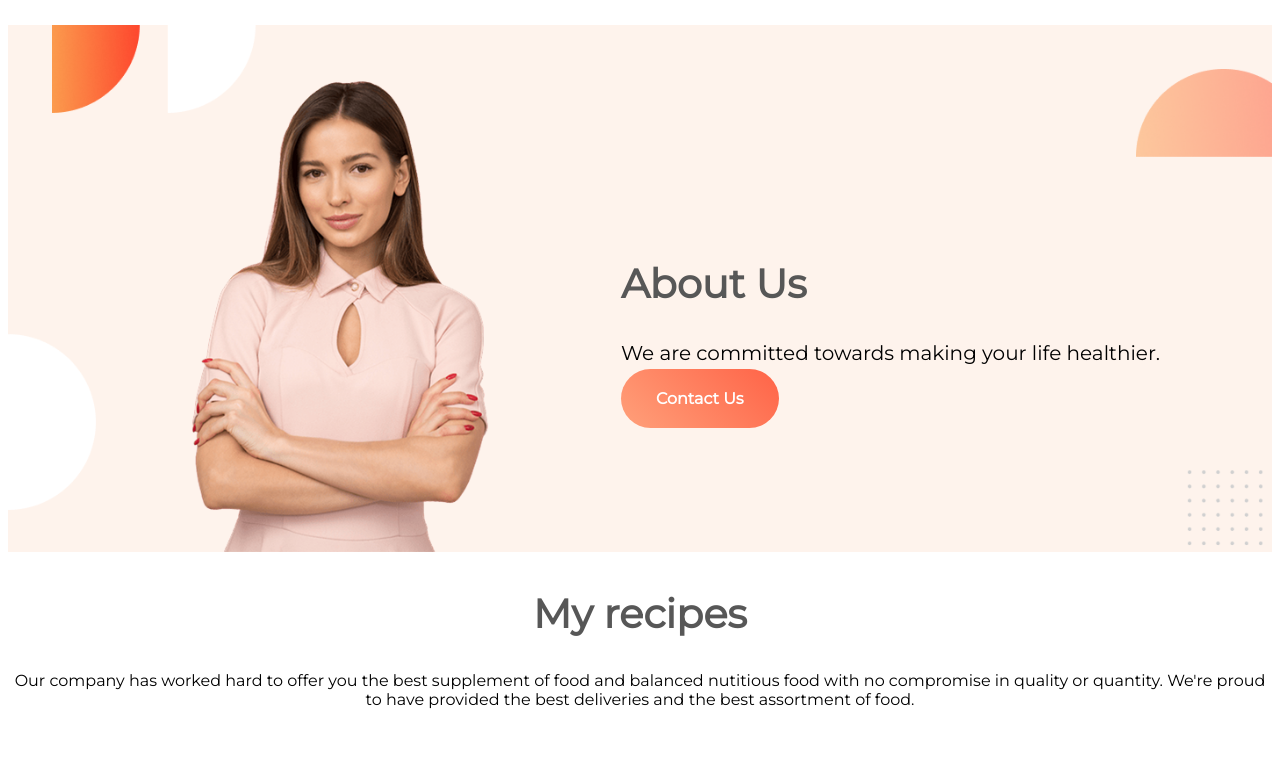
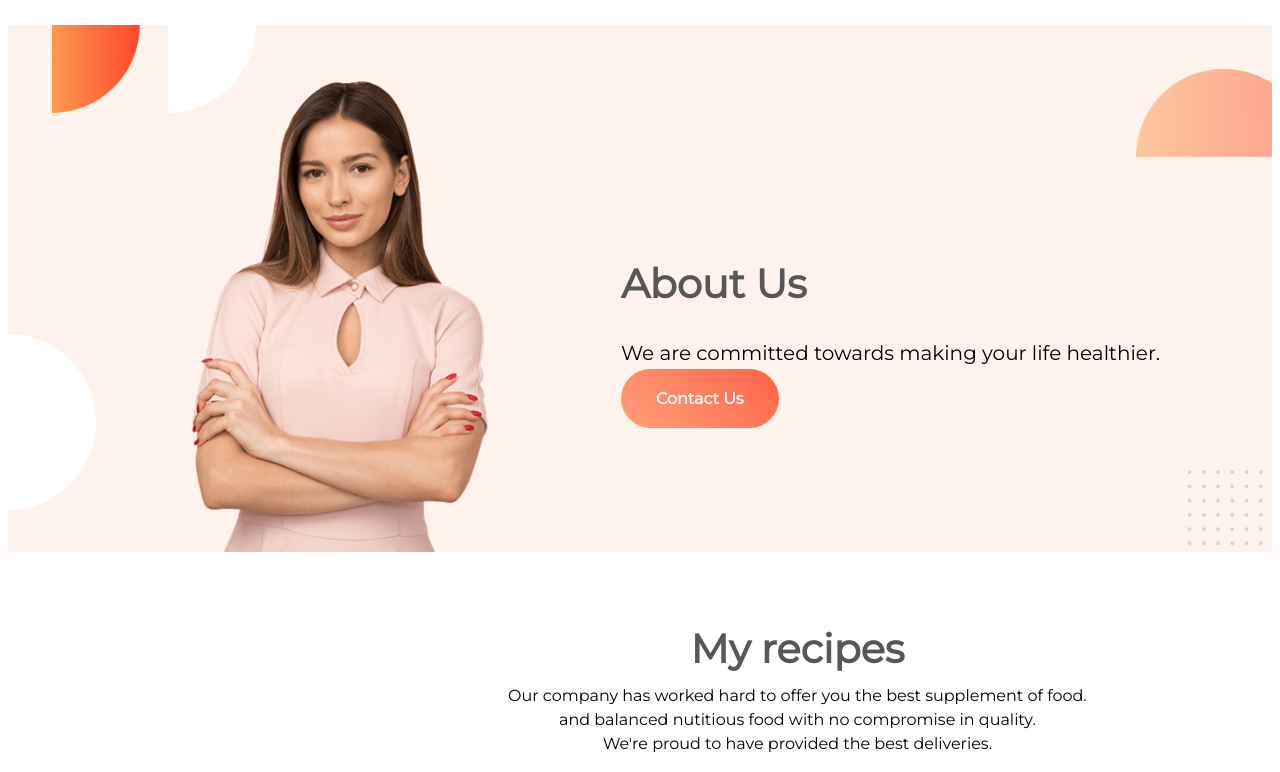
Before and after one commit to Saeedul/fresh-eats, a plain HTML site: page index.html in a window 1280 px wide. Shown: the part 574-1346 px from the top of the page. Before the commit the page ends 1307 px from the top, so only its background shows below. Drawn offline with Linux system fonts and the light colour scheme.

Commit message:
aligned text

```diff
--- a/index.html
+++ b/index.html
@@ -38,9 +38,9 @@
     <section class="my-recipes">
         <div class="mid-text">
             <h1 class="mid-h1">My recipes</h1>
-            <p>Our company has worked hard to offer you the best supplement of food and balanced nutitious food with no
-                compromise in quality or quantity. We're proud to have provided the best deliveries and the best
-                assortment of food.</p>
+            <p>Our company has worked hard to offer you the best supplement of food.</p>
+            <p> and balanced nutitious food with no compromise in quality.</p>
+            <p>We're proud to have provided the best deliveries.</p>
         </div>
     </section>
 </body>
--- a/style.css
+++ b/style.css
@@ -72,5 +72,8 @@ h1 span {
 }
 
 .mid-text {
+    margin-top: 50px;
     text-align: center;
+    line-height: 0.5;
+    margin-left: 500px;
 }
```
